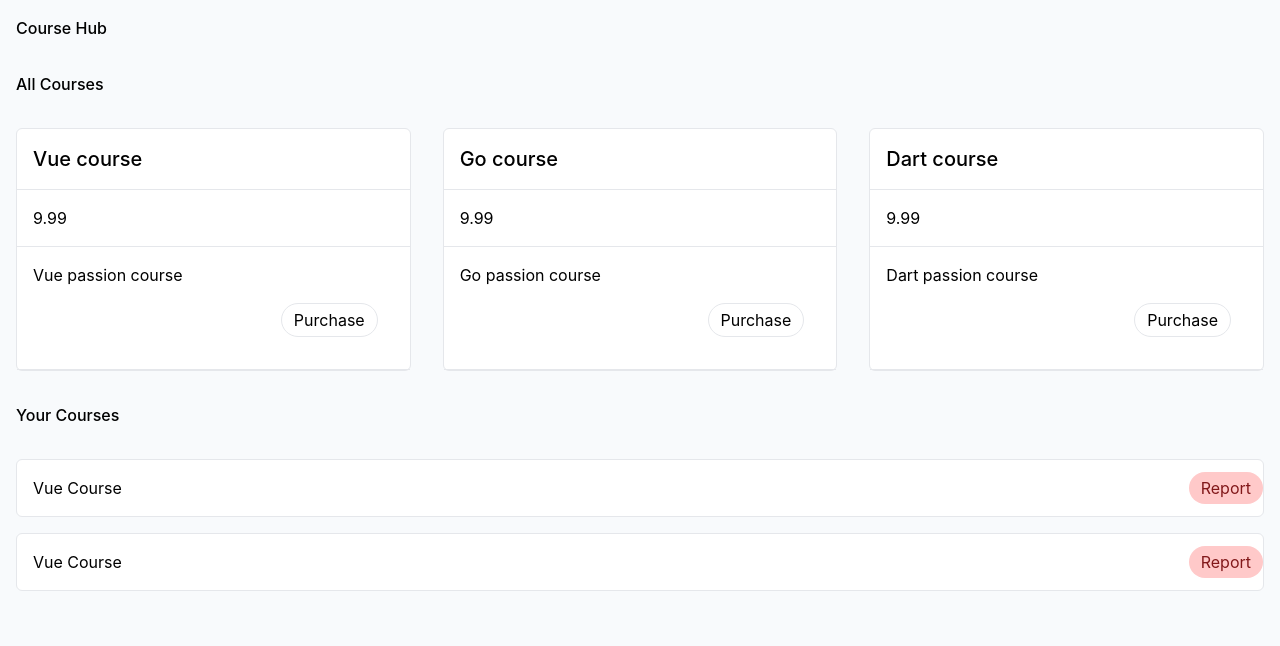
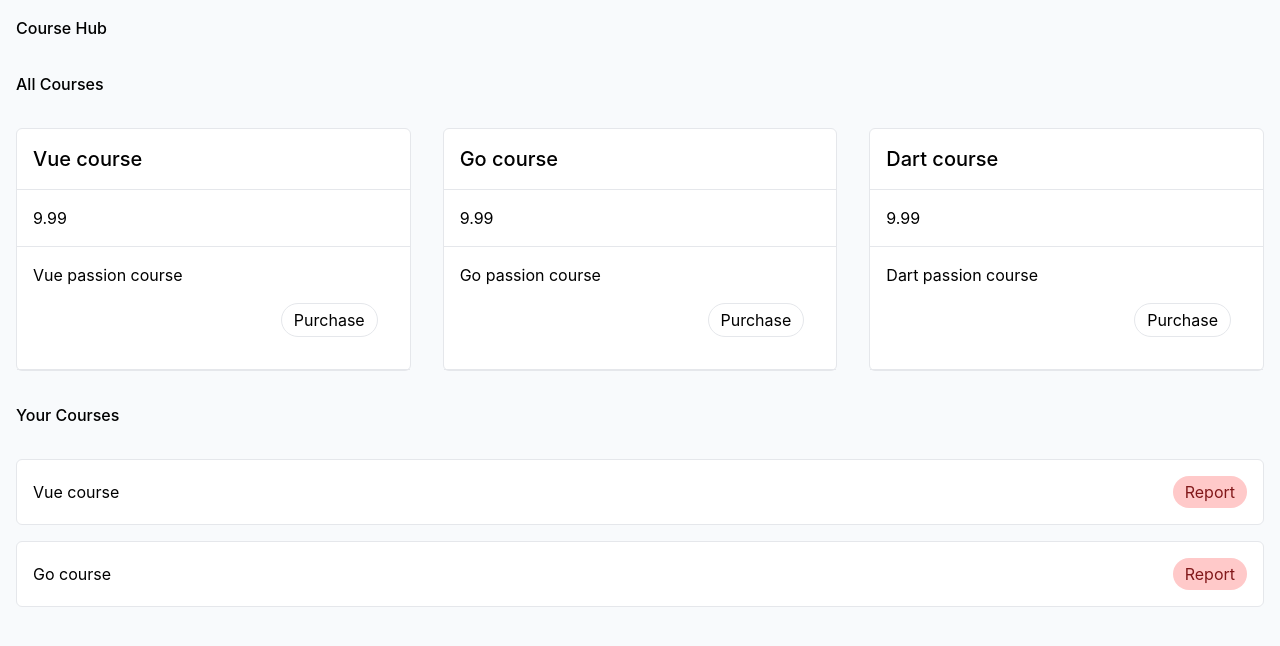
Before and after one commit to Marcos-SCO/vue3-conceptsupdate, a Vue app in the folder vue-courses/: page / in a window 1280 px wide. Shown: the top 646 px of the page. Built offline with nearby package versions, Linux system fonts and the light colour scheme; data requests are answered from the project's data file.

Commit message:
feat: add title to BookingItem component and update rendering in App.vue

```diff
--- a/vue-courses/db.json
+++ b/vue-courses/db.json
@@ -25,11 +25,13 @@
     "bookings": [
         {
             "id": "1",
+            "title": "Vue course",
             "courseId": "1",
             "date": "2024-06-01"
         },
         {
             "id": "2",
+            "title": "Go course",
             "courseId": "2",
             "date": "2024-06-02"
         }
--- a/vue-courses/src/App.vue
+++ b/vue-courses/src/App.vue
@@ -81,7 +81,7 @@ onMounted(() => {
     <h3 class="txt-2x font-medium">Your Courses</h3>
     <div v-if="loading"><SkeletonBookingItem v-for="i in 2" :key="i"></SkeletonBookingItem></div>
     <div v-else class="grid grid-cols-1 gap-4">
-      <BookingItem v-for="booking in bookings" :key="booking.id"></BookingItem>
+      <BookingItem v-for="booking in bookings" :key="booking.id" :title="booking.title"></BookingItem>
     </div>
   </div>
 </template>
--- a/vue-courses/src/components/BookingItem.vue
+++ b/vue-courses/src/components/BookingItem.vue
@@ -1,12 +1,16 @@
 <script setup>
 import RoundedCard from '@/components/RoundedCard.vue';
 import RoundedButton from '@/components/RoundedButton.vue';
+
+defineProps({
+  title: String,
+});
 </script>
 
 <template>
   <RoundedCard>
-    <div class="flex justify-between items-center">
-      <div class="p-4">Vue Course</div>
+    <div class="flex justify-between items-center p-4">
+      <div>{{ title }}</div>
       <RoundedButton @click="console.log('danger booking')" variant="danger">Report</RoundedButton>
     </div>
   </RoundedCard>
```
